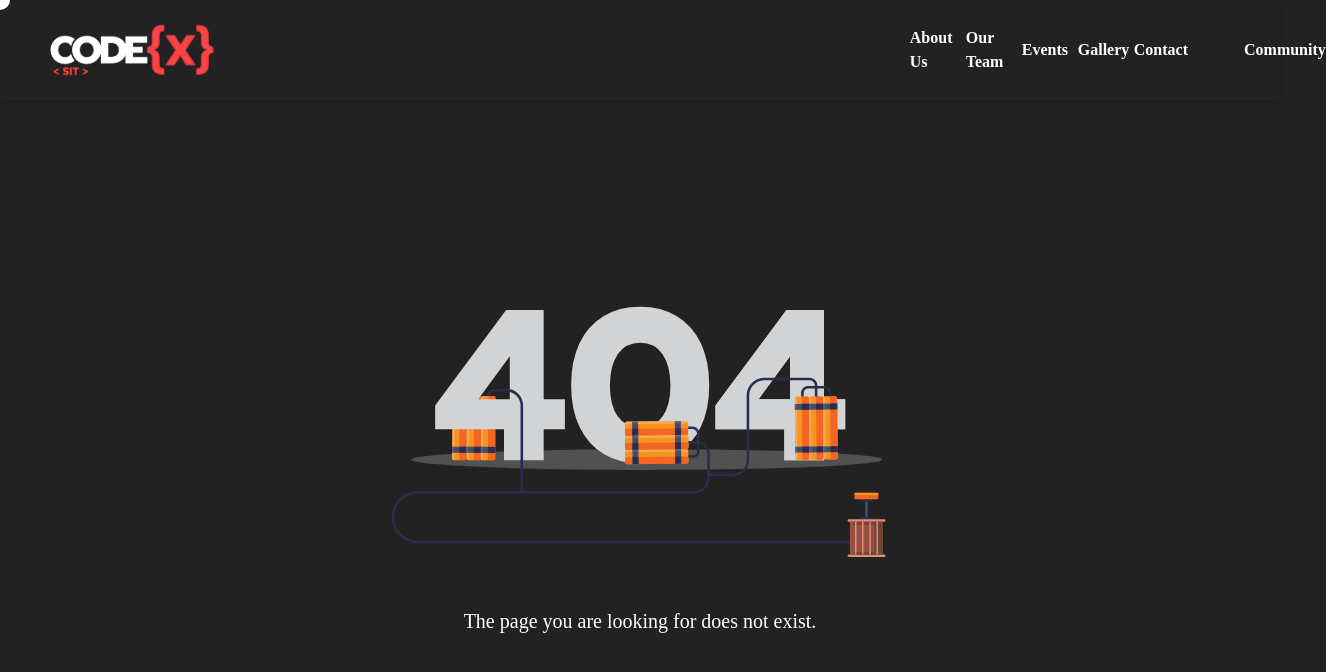
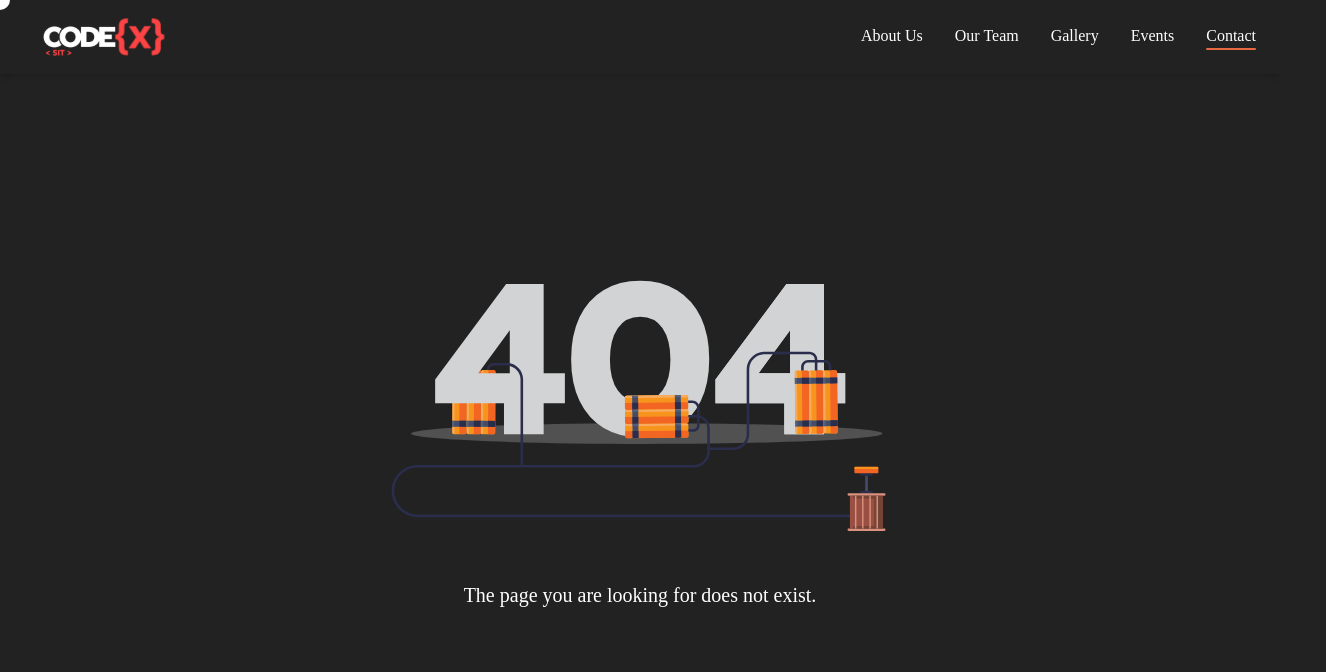
Before and after one commit to codexsit/codexsit.github.io, a React (Vite) app: page /#/contact in a window 1280 px wide. Shown: the top 672 px of the page, 1326 px wide, since content can reach past the window. Built offline with nearby package versions, Linux system fonts and the light colour scheme.

Commit message:
fix: navbar styling

```diff
--- a/src/App.jsx
+++ b/src/App.jsx
@@ -9,10 +9,9 @@ import CursorVariantProvider from "@/context/CursorVariantProvider";
 const navLinks = [
   { name: "About Us", path: "/about-us" },
   { name: "Our Team", path: "/teams" },
+  { name: "Gallery", path: "/gallery" },
   { name: "Events", path: "/events" },
-  { name: "Gallery", path: "/gallery" },
   { name: "Contact", path: "/contact" },
-  { name: "Community", path: "/community" },
 ];
 
 function App() {
--- a/src/components/Navbar/index.jsx
+++ b/src/components/Navbar/index.jsx
@@ -1,24 +1,35 @@
-import { useState } from "react";
+import { useState, useContext } from "react";
 import { Link, useLocation } from "react-router-dom";
 import PropTypes from "prop-types";
 import Logo from "@/assets/images/logo.svg";
 import closeIcon from "@/assets/images/close.svg";
 import menuIcon from "@/assets/images/menu.svg";
+import { CursorVariantContext } from "@/context/CursorVariantProvider";
 
 function Navbar({ links }) {
   const [isOpen, setIsOpen] = useState(false);
   const location = useLocation();
+
+  const { setCursorVariantNone, setCursorVariantDefault } =
+    useContext(CursorVariantContext);
 
   const handleLinkClick = () => {
     setIsOpen(false);
   };
 
   return (
-    <nav className="shadow-md w-full flex flex-wrap justify-between items-center px-6 bg-secondary-dark relative">
-      <Link to="/" className="cursor-pointer">
-        <img src={Logo} alt="logo" />
+    <nav
+      className={`shadow-md w-full flex xs:flex-col md:flex-row ${isOpen ? "xs:h-screen" : ""} md:h-full justify-between items-center px-6 bg-secondary-dark`}
+    >
+      <div className="flex flex-row justify-between xs:w-full md:w-auto items-center">
+        <Link
+          to="/"
+          className="cursor-pointer"
+          onMouseEnter={setCursorVariantNone}
+          onMouseLeave={setCursorVariantDefault}
+        >
+          <img src={Logo} className="w-[10rem]" alt="logo" />
         </Link>
-
         <button
           type="button"
           onClick={() => setIsOpen(!isOpen)}
@@ -30,39 +41,34 @@ function Navbar({ links }) {
             <img src={menuIcon} alt="menu" />
           )}
         </button>
-
+      </div>
       <ul
         className={`
-          pl-0 justify-start md:justify-center
-          md:flex md:items-center md:w-auto w-full md:pb-0 pb-12 md:static
-          absolute md:bg-transparent bg-secondary-dark md:z-auto z-50 left-0
-          transition-all duration-500 ease-in ${isOpen ? "top-full" : "top-[-490px]" }
+          md:flex pl-0 justify-start md:justify-center md:items-center md:pb-0 md:z-auto left-0 xs:justify-center xs:gap-y-12
+          ${isOpen ? "flex flex-col grow" : "hidden"}
         `}
+        onMouseEnter={setCursorVariantNone}
+        onMouseLeave={setCursorVariantDefault}
       >
         {links.map((link) => (
           <li
             key={link.name}
-            className="md:ml-8 md:my-0 my-7 font-semibold relative"
+            className={`
+            group font-regular text-white text-center md:my-0 md:ml-8 transition-all hover:text-primary
+            `}
           >
-            <Link
-              to={link.path}
-              className={`
-                text-white text-center block px-3 py-2 relative
-                after:content-[''] after:absolute after:bottom-0 after:left-0 after:w-full after:h-0.5
-                after:bg-red-500 after:transition-all after:duration-300 after:scale-x-0 after:origin-left
-                hover:after:scale-x-100
-                ${
+            <Link to={link.path} onClick={handleLinkClick}>
+              {link.name}
+            </Link>
+            <span
+              className={`block group-hover:max-w-full transition-all duration-500 h-0.5 bg-primary rounded ${
                 location.pathname
                   .toLowerCase()
                   .includes(link.path.toLowerCase())
                   ? "w-full"
                   : "max-w-0"
-                }
-              `}
-              onClick={handleLinkClick}
-            >
-              {link.name}
-            </Link>
+              }`}
+            ></span>
           </li>
         ))}
       </ul>
--- a/src/pages/Teams/TeamMember.jsx
+++ b/src/pages/Teams/TeamMember.jsx
@@ -9,14 +9,14 @@ function TeamMember({ member }) {
     member;
 
   return (
-    <div className="transition ease-in-out delay-150 hover:-translate-y-1 hover:scale-110 duration-300 hover:drop-shadow-2xl drop-shadow-background cursor-pointer bg-gradient-to-br from-gradient-light to-gradient-dark rounded-3xl shadow-2xl shadow-background overflow-hidden p-2 space-y-4 align-middle aspect-ratio aspect-ratio-1/1">
-      <div className="border-8xl border-4 border-secondary-light bg-gradient-to-br from-gradient-light to-gradient-dark rounded-3xl overflow-hidden p-3 space-y-4 align-middle aspect-ratio aspect-ratio-1/1">
+    <div className="transition ease-in-out delay-150 hover:-translate-y-1 hover:scale-105 duration-200 hover:drop-shadow-2xl drop-shadow-background cursor-pointer bg-gradient-to-br from-gradient-light to-gradient-dark rounded-3xl shadow-2xl shadow-background overflow-hidden p-2 space-y-4 align-middle max-w-[350px]">
+      <div className="pt-12 border-8xl border-4 h-full border-secondary-light bg-gradient-to-br from-gradient-light to-gradient-dark rounded-3xl overflow-hidden p-3 space-y-4 align-middle">
         <img
           src={image}
           alt={name}
-          className="w-40 h-40 p-2 rounded-full mx-auto"
+          className="w-32 h-32 rounded-full mx-auto"
         />
-        <h2 className="text-3xl font-poppins font-semi-bold text-center text-text-light">
+        <h2 className="text-2xl mt-16 font-poppins font-thin text-center text-text-light">
           {name}
         </h2>
         <p className="text-l font-poppins text-center font-bold text-text-light">
--- a/src/pages/Teams/index.jsx
+++ b/src/pages/Teams/index.jsx
@@ -18,7 +18,7 @@ function Teams() {
               text="MEET OUR TEAM"
               className="text-center absolute top-0 left-0 right-0 mb-24"
             />
-            <div className="grid grid-cols-1 sm:grid-cols-2 lg:grid-cols-3 gap-8 grid-rows-auto mt-12">
+            <div className="flex flex-row flex-wrap gap-6 justify-center items-center mt-12">
               {teamMembers}
             </div>
             <SkewButton text="SEE ALL" link="/all-members" className="mt-16" />
--- a/src/pages/Teams/teamsdata.json
+++ b/src/pages/Teams/teamsdata.json
@@ -25,5 +25,14 @@
       "linkedin": "https://linkedin.com/in/john-doe",
       "instagram": "https://instagram.com/john_doe",
       "github": "https://github.com/john-doe"
+    },
+    {
+      "name": "Saksham Gupta",
+      "position": "VICE-PRESIDENT",
+      "image": "/CodeX-Website/images/teams/Saksham-Gupta.jpeg",
+      "description": "Praesent vestibulum libero non diam Praesent vestibulum libero non diam",
+      "linkedin": "https://linkedin.com/in/john-doe",
+      "instagram": "https://instagram.com/john_doe",
+      "github": "https://github.com/john-doe"
     }
   ]
```
Lines whose indentation alone changed are shown as unchanged.
